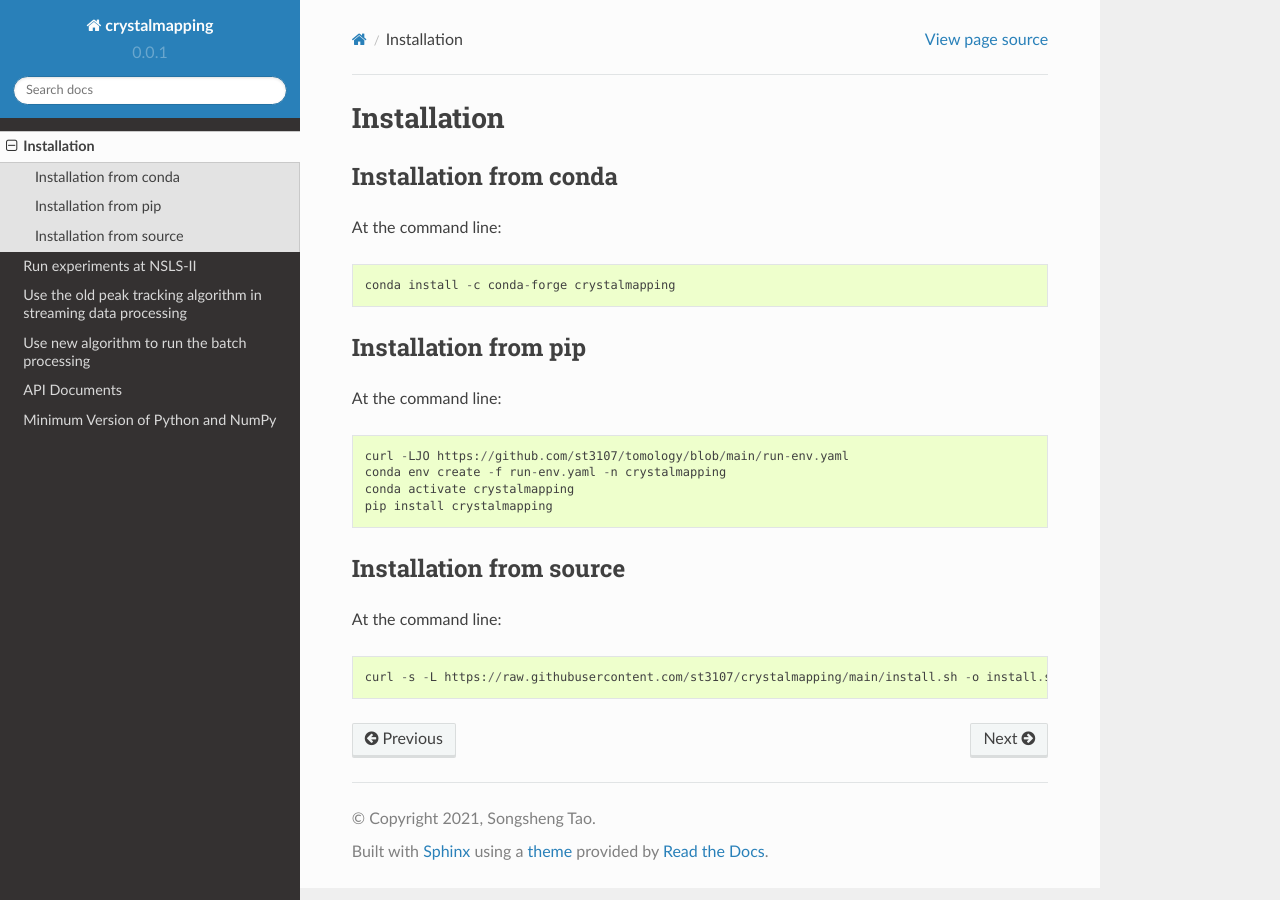
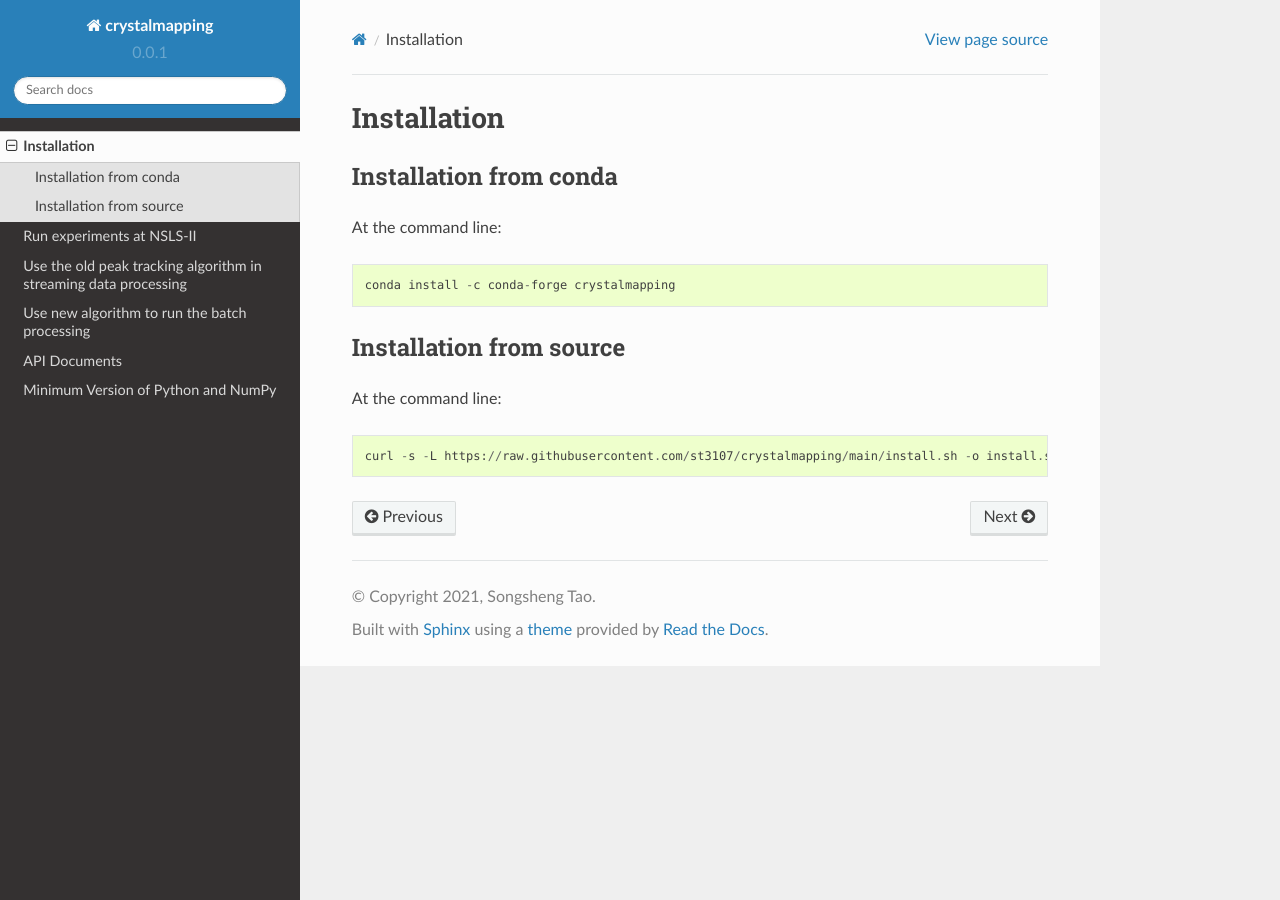
Before and after one commit to st3107/crystalmapping, a Sphinx documentation site: the page built from docs/source/installation.rst, in a window 1280 px wide. Built offline with Sphinx 7.4.7 and the Read the Docs theme 2.0.0, drawn with Linux system fonts in a browser that asks for light colours.

Commit message:
DOC: delete pip installation

```diff
--- a/docs/source/installation.rst
+++ b/docs/source/installation.rst
@@ -10,17 +10,6 @@ At the command line::
     conda install -c conda-forge crystalmapping
 
 
-Installation from pip
----------------------
-
-At the command line::
-
-    curl -LJO https://github.com/st3107/tomology/blob/main/run-env.yaml
-    conda env create -f run-env.yaml -n crystalmapping
-    conda activate crystalmapping
-    pip install crystalmapping
-
-
 Installation from source
 ------------------------
 
```
